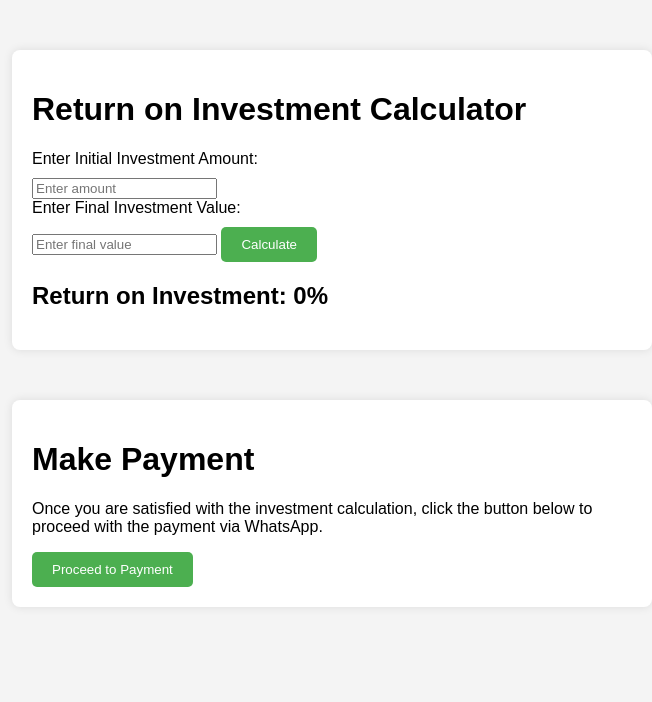
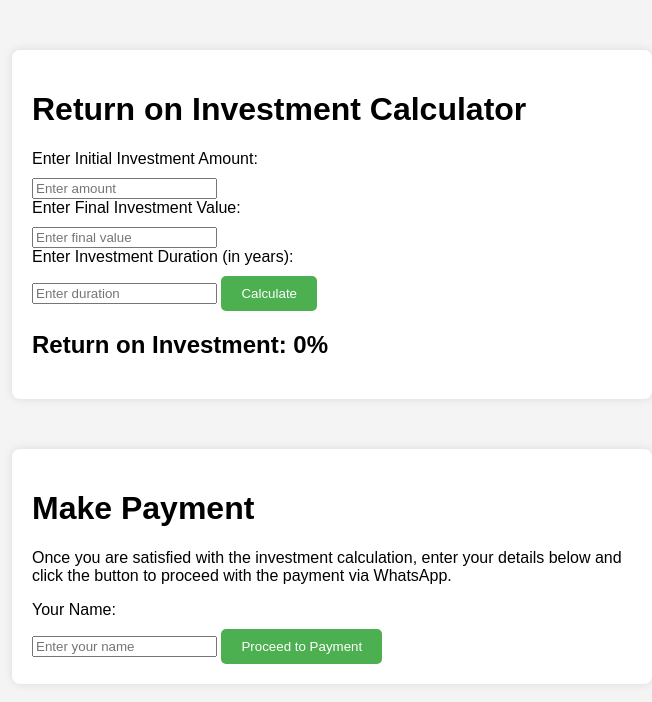
Before and after one commit to ferozaadams/RIO-calculator, a plain HTML site: page index.html in a window 1280 px wide. Shown: the whole page, without its empty margins (308-960 px from the left). Drawn offline with Linux system fonts and the light colour scheme.

Commit message:
Update index.html

```diff
--- a/index.html
+++ b/index.html
@@ -16,6 +16,9 @@
         <label for="finalValue">Enter Final Investment Value:</label>
         <input type="number" id="finalValue" placeholder="Enter final value" />
 
+        <label for="duration">Enter Investment Duration (in years):</label>
+        <input type="number" id="duration" placeholder="Enter duration" />
+
         <button onclick="calculateROI()">Calculate</button>
 
         <h2 id="result">Return on Investment: 0%</h2>
@@ -23,7 +26,10 @@
 
     <div id="payment-section">
         <h1>Make Payment</h1>
-        <p>Once you are satisfied with the investment calculation, click the button below to proceed with the payment via WhatsApp.</p>
+        <p>Once you are satisfied with the investment calculation, enter your details below and click the button to proceed with the payment via WhatsApp.</p>
+        <label for="customerName">Your Name:</label>
+        <input type="text" id="customerName" placeholder="Enter your name" />
+
         <button onclick="makePayment()">Proceed to Payment</button>
     </div>
 
```
